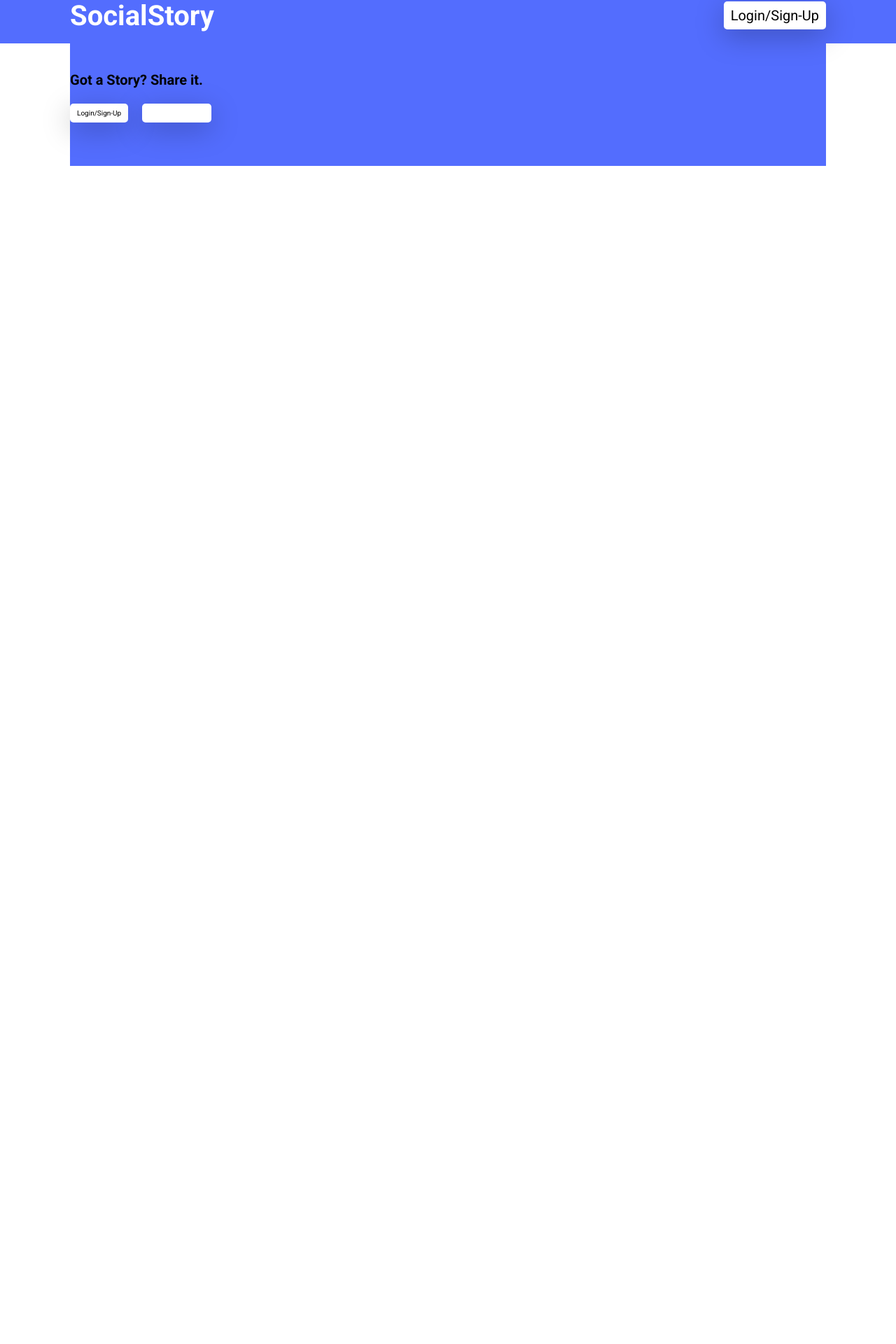
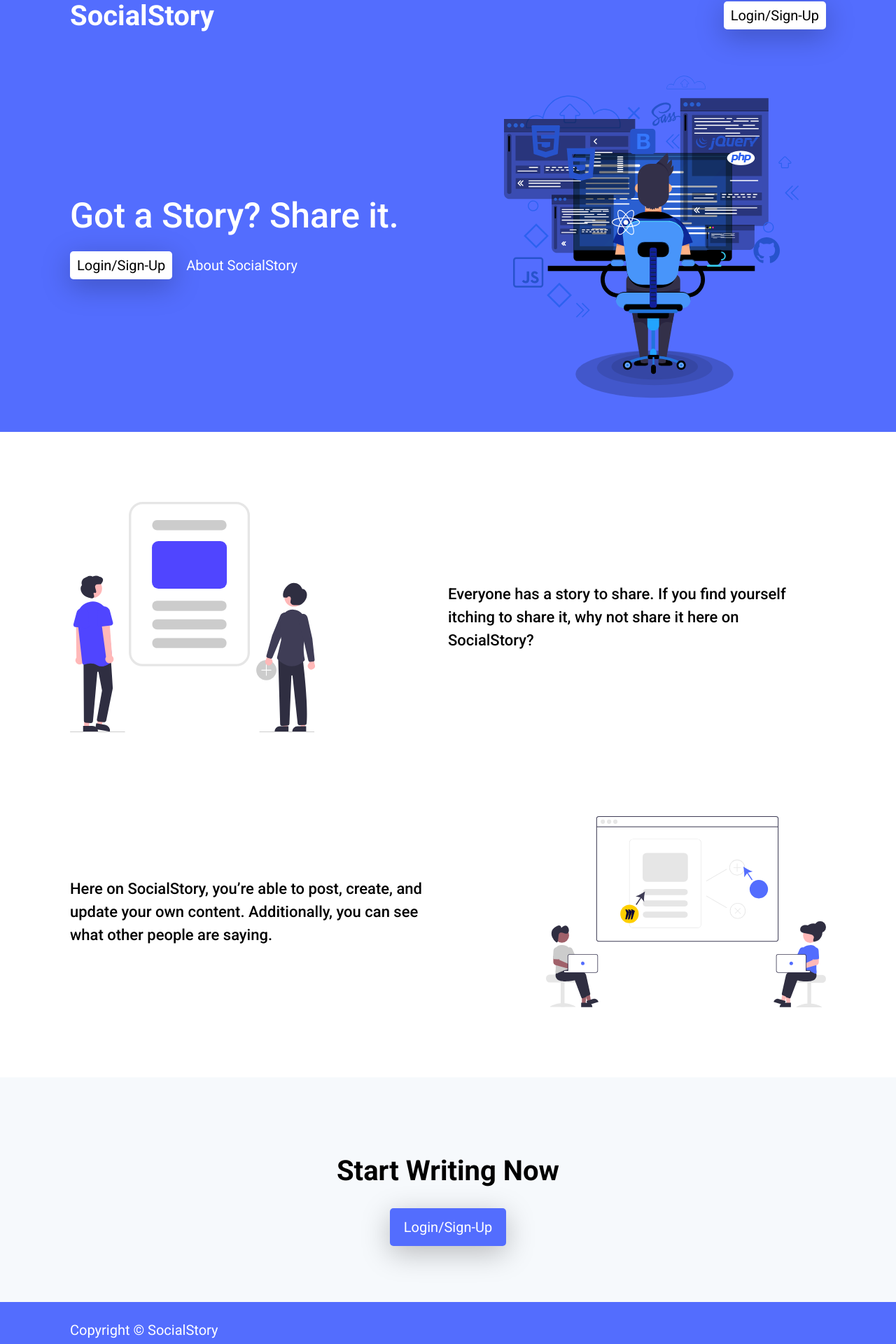
Before and after one commit to dogurasu/socialstories, a React (Create React App) app in the folder client/: page / in a window 1280 px wide. Shown: the part 18-1938 px from the top of the page at 70% size. Before the commit the page ends 800 px from the top, so only its background shows below. Built offline with nearby package versions, Linux system fonts and the light colour scheme.

Commit message:
Finished LandingScreen

```diff
--- a/client/src/App.js
+++ b/client/src/App.js
@@ -1,6 +1,6 @@
-import {BrowserRouter, Route} from 'react-router-dom';
-import Container from "./components/Container.jsx";
+import {BrowserRouter, Route} from 'react-router-dom'
 import Header from "./components/Header.jsx";
+import Footer from "./components/Footer.jsx";
 import HomeScreen from "./screens/HomeScreen.jsx";
 import LandingScreen from "./screens/LandingScreen.jsx";
 
@@ -10,13 +10,12 @@ const App = () => {
     return (
         <BrowserRouter>
             <Header />
-            <Container>
-                <Route path="/" component={LandingScreen} exact />
-                <Route path="/home" component={HomeScreen} exact />
-                <Route path="/profile" component={HomeScreen} exact />
-                <Route path="/login" component={HomeScreen} exact />
-                <Route path="/story" component={HomeScreen} exact />
-            </Container>
+            <Route path="/" component={LandingScreen} exact />
+            <Route path="/home" component={HomeScreen} exact />
+            <Route path="/profile" component={HomeScreen} exact />
+            <Route path="/login" component={HomeScreen} exact />
+            <Route path="/story" component={HomeScreen} exact />
+            <Footer />
         </BrowserRouter>
     );
 }
--- a/client/src/screens/LandingScreen.jsx
+++ b/client/src/screens/LandingScreen.jsx
@@ -1,18 +1,47 @@
 import { Link } from "react-router-dom";
+import Container from "../components/Container.jsx";
+import landingGraphic1 from "../static/img/landing_graphic_1.svg";
+import landingGraphic2 from "../static/img/landing_graphic_2.svg";
+import landingGraphic4 from "../static/img/landing_graphic_4.svg";
 
 const LandingScreen = () => {
     return (
+        <>
             <div className="landing">
+                <Container>
                     <div className="landing-text">
-                <h1>Got a Story? Share it.</h1>
+                        <h1 className="title-text text-white">Got a Story? Share it.</h1>
                         <div className="landing-navigation">
-                    <Link className="btn btn-smaller btn-text" to="/login">Login/Sign-Up</Link>
-                    <Link className="btn btn-smaller landing-navigation-about">
+                            <Link className="btn btn-text font-small" to="/login">Login/Sign-Up</Link>
+                            <Link className="landing-navigation-about font-small">
                                 <span>About SocialStory</span>
                             </Link>
                         </div>
                     </div>
+                    <div className="landing-graphic">
+                        <img alt="landing graphic" className="svg svg__main" src={landingGraphic4}></img>
                     </div>
+                </Container>
+            </div>
+            <Container>
+                <div className="main">
+                    <div className="main__section">
+                        <img className="svg main__section__graphic" alt="landing graphic 1" src={landingGraphic1}></img>
+                        <p className="main__section__text font-small">Everyone has a story to share. If you find yourself itching to share it, why not share it here on SocialStory?</p>
+                    </div>
+                    <div className="main__section">
+                        <p className="main__section__text font-small">Here on SocialStory, you’re able to post, create, and update your own content. Additionally, you can see what other people are saying.</p>
+                        <img className="svg svg--second main__section__graphic" alt="landing graphic 2" src={landingGraphic2}></img>
+                    </div>
+                </div>
+            </Container>
+            <div className="cta">
+                <Container>
+                    <h2 className="font-large">Start Writing Now</h2>
+                    <Link to="/login" className="btn btn-text btn--main font-small">Login/Sign-Up</Link>
+                </Container>
+            </div>
+        </>
     )
 }
 
```
Lines whose indentation alone changed are shown as unchanged.
